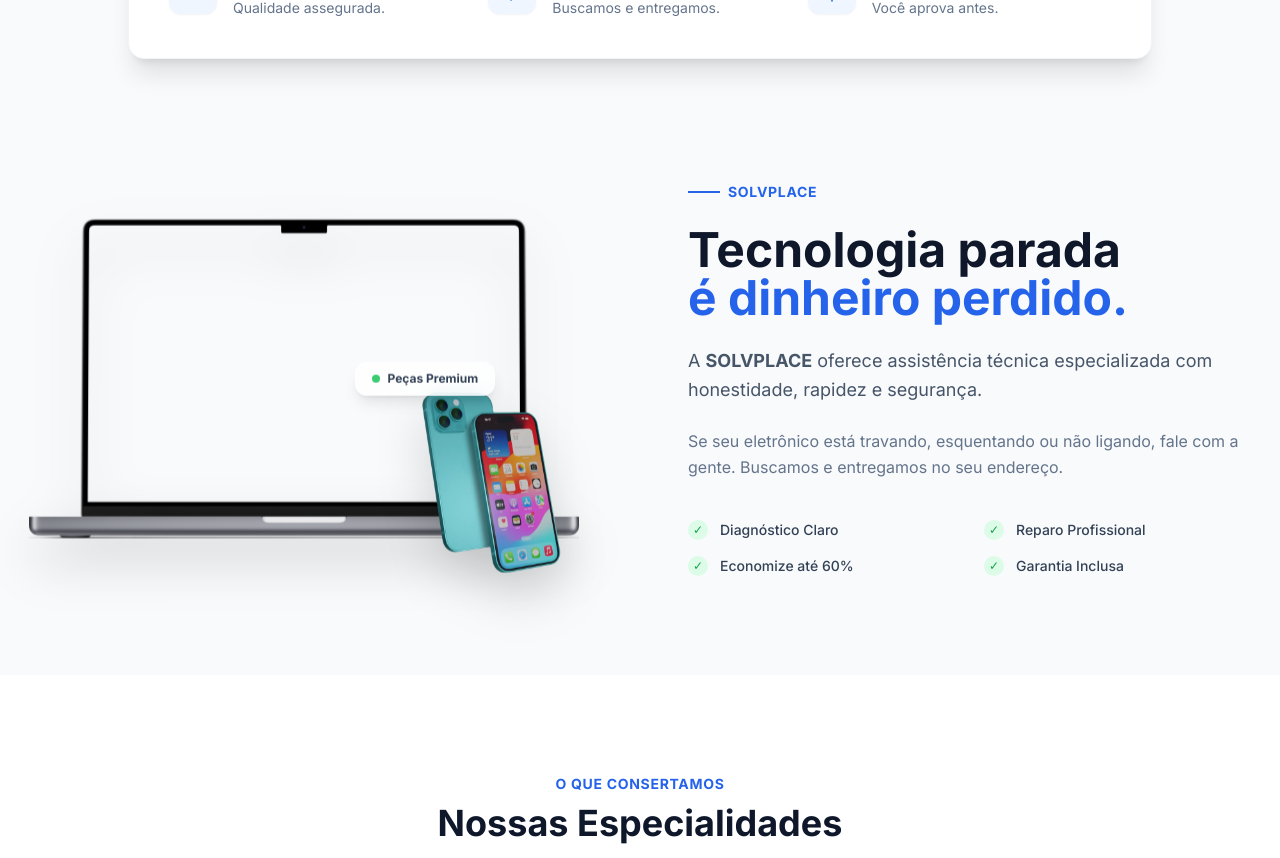
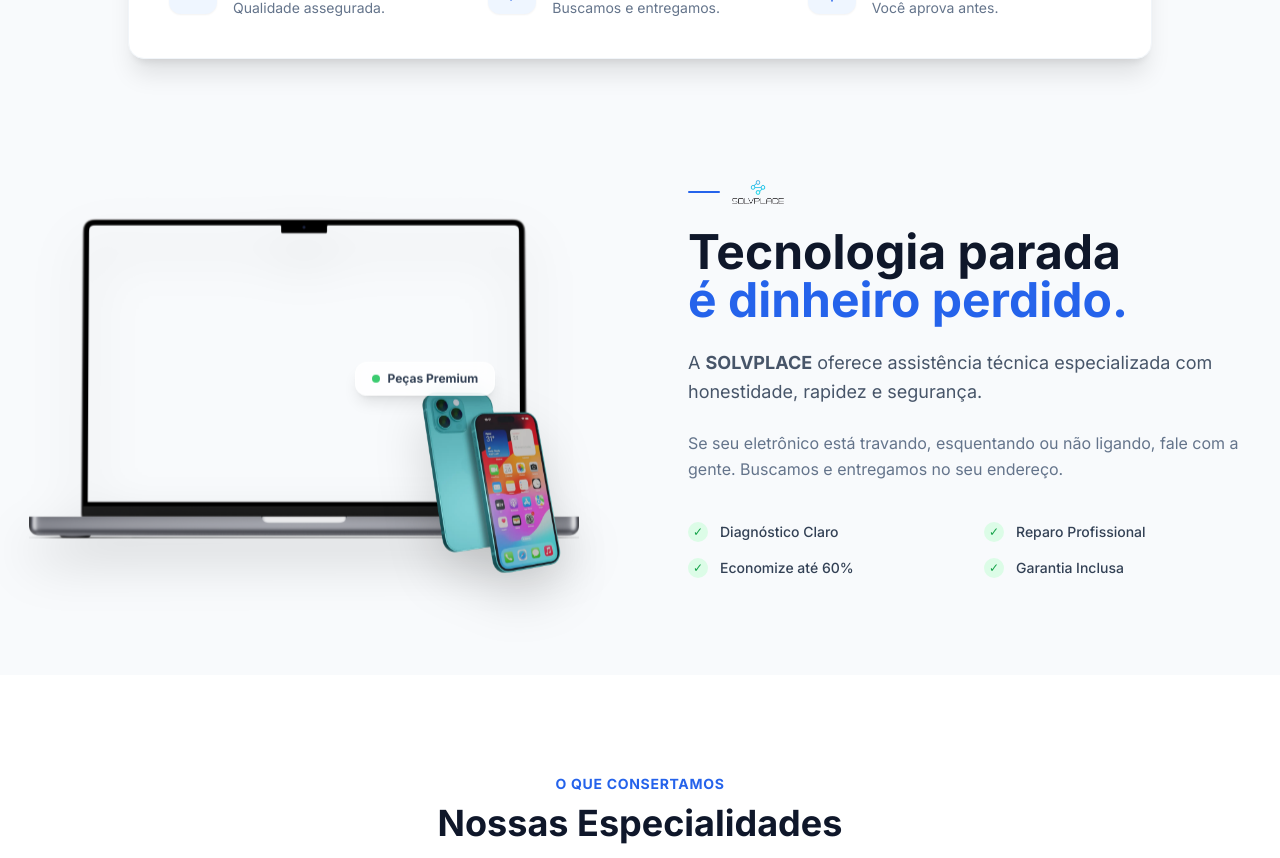
Before and after one commit to Healer101015/solvplace, a React (Create React App) app: page / in a window 1280 px wide. Shown: the part 960-1818 px from the top of the page. Built offline with nearby package versions, Linux system fonts and the light colour scheme.

Commit message:
mudança

```diff
--- /dev/null
+++ b/src/components/ValueProposition.jsx
@@ -0,0 +1,74 @@
+import React from 'react';
+
+// Importando as imagens necessárias
+import iphoneImg from '../assets/iphone.png';
+import macbookImg from '../assets/macbook.png';
+import solvBLogo from '../assets/solv.png';
+
+const ValueProposition = () => {
+    return (
+        <section className="py-10 pb-24 px-4 overflow-hidden">
+            {/* Estilos de animação específicos desta seção */}
+            <style>{`
+        @keyframes float-slow { 0%, 100% { transform: translateY(0px); } 50% { transform: translateY(-15px); } }
+        @keyframes float-medium { 0%, 100% { transform: translateY(0px); } 50% { transform: translateY(-10px); } }
+        .animate-float-slow { animation: float-slow 6s ease-in-out infinite; }
+        .animate-float-medium { animation: float-medium 5s ease-in-out infinite; }
+      `}</style>
+
+            <div className="max-w-7xl mx-auto flex flex-col-reverse lg:flex-row items-center gap-16 lg:gap-24">
+
+                {/* LADO ESQUERDO: IMAGENS FLUTUANTES */}
+                <div className="flex-1 w-full relative min-h-[400px] flex items-center justify-center">
+                    <div className="absolute top-1/2 left-1/2 -translate-x-1/2 -translate-y-1/2 w-[120%] h-[120%] bg-gradient-to-tr from-blue-100/50 to-cyan-100/50 rounded-full blur-3xl -z-10"></div>
+                    <div className="relative w-full max-w-[550px]">
+                        <div className="relative z-10 animate-float-slow">
+                            <img src={macbookImg} alt="MacBook Reparo" className="w-full h-auto drop-shadow-2xl" />
+                        </div>
+                        <div className="absolute -bottom-10 -right-4 w-[35%] z-20 animate-float-medium" style={{ animationDelay: '1s' }}>
+                            <img src={iphoneImg} alt="iPhone Reparo" className="w-full h-auto drop-shadow-2xl" />
+                            <div className="absolute -top-6 -left-12 bg-white/80 backdrop-blur border border-white/50 shadow-lg px-4 py-2 rounded-xl flex items-center gap-2">
+                                <span className="w-2 h-2 rounded-full bg-green-500 animate-pulse"></span>
+                                <span className="text-xs font-bold text-slate-700">Peças Premium</span>
+                            </div>
+                        </div>
+                    </div>
+                </div>
+
+                {/* LADO DIREITO: TEXTO E BENEFÍCIOS */}
+                <div className="flex-1 space-y-6">
+
+                    <div className="flex items-center gap-3">
+                        <span className="w-8 h-[2px] bg-blue-600 rounded-full"></span>
+                        <img src={solvBLogo} alt="SOLVPLACE" className="h-6 w-auto object-contain" />
+                    </div>
+
+                    <h2 className="text-3xl md:text-5xl font-bold text-slate-900 leading-tight">
+                        Tecnologia parada <br />
+                        <span className="text-blue-600">é dinheiro perdido.</span>
+                    </h2>
+
+                    <p className="text-lg text-slate-600 leading-relaxed">
+                        A <strong>SOLVPLACE</strong> oferece assistência técnica especializada com honestidade, rapidez e segurança.
+                    </p>
+
+                    <p className="text-base text-slate-500 leading-relaxed">
+                        Se seu eletrônico está travando, esquentando ou não ligando, fale com a gente. Buscamos e entregamos no seu endereço.
+                    </p>
+
+                    <div className="grid grid-cols-2 gap-4 pt-4">
+                        {["Diagnóstico Claro", "Reparo Profissional", "Economize até 60%", "Garantia Inclusa"].map((item, i) => (
+                            <div key={i} className="flex items-center gap-3">
+                                <div className="w-5 h-5 rounded-full bg-green-100 flex items-center justify-center text-green-600 text-xs shrink-0">✓</div>
+                                <span className="text-slate-700 font-medium text-sm">{item}</span>
+                            </div>
+                        ))}
+                    </div>
+                </div>
+
+            </div>
+        </section>
+    );
+};
+
+export default ValueProposition;
--- a/src/pages/Home.jsx
+++ b/src/pages/Home.jsx
@@ -3,11 +3,11 @@
 import Icon from '../components/Icon';
 import HeroSection from '../components/HeroSection';
 import SpecialtiesSection from '../components/SpecialtiesSection';
+import ValueProposition from '../components/ValueProposition'; // <--- NOVA IMPORTAÇÃO
 
-// Importando as imagens
-import iphoneImg from '../assets/iphone.png';
-import macbookImg from '../assets/macbook.png';
+// Importando logo (ainda usada no rodapé)
 import solvBLogo from '../assets/solvB.png';
+// Nota: iphoneImg e macbookImg foram removidos daqui pois foram para o componente novo
 
 const Home = () => {
   // Estado para o formulário de orçamento
@@ -87,14 +87,8 @@
         </div>
       )}
 
-      {/* ESTILOS DE ANIMAÇÃO LOCAIS */}
+      {/* ESTILOS GLOBAIS DE ANIMAÇÃO (Botão WhatsApp) */}
       <style>{`
-        @keyframes float-slow { 0%, 100% { transform: translateY(0px); } 50% { transform: translateY(-15px); } }
-        @keyframes float-medium { 0%, 100% { transform: translateY(0px); } 50% { transform: translateY(-10px); } }
-        .animate-float-slow { animation: float-slow 6s ease-in-out infinite; }
-        .animate-float-medium { animation: float-medium 5s ease-in-out infinite; }
-
-        /* Animações do Botão WhatsApp */
         @keyframes bounce-slow {
             0%, 100% { transform: translateY(0); }
             50% { transform: translateY(-5px); }
@@ -108,8 +102,8 @@
         }
         .animate-fade-in-up {
             animation: fade-in-up 1s ease-out forwards;
-            animation-delay: 2s; /* Aparece depois de 2 segundos */
-            opacity: 0; /* Começa invisível para rodar a animação */
+            animation-delay: 2s;
+            opacity: 0;
             animation-fill-mode: forwards;
         }
       `}</style>
@@ -133,45 +127,10 @@
         </div>
       </section>
 
-      {/* TEXTO DESTAQUE */}
-      <section className="py-10 pb-24 px-4 overflow-hidden">
-        <div className="max-w-7xl mx-auto flex flex-col-reverse lg:flex-row items-center gap-16 lg:gap-24">
-          <div className="flex-1 w-full relative min-h-[400px] flex items-center justify-center">
-            <div className="absolute top-1/2 left-1/2 -translate-x-1/2 -translate-y-1/2 w-[120%] h-[120%] bg-gradient-to-tr from-blue-100/50 to-cyan-100/50 rounded-full blur-3xl -z-10"></div>
-            <div className="relative w-full max-w-[550px]">
-              <div className="relative z-10 animate-float-slow">
-                <img src={macbookImg} alt="MacBook Reparo" className="w-full h-auto drop-shadow-2xl" />
-              </div>
-              <div className="absolute -bottom-10 -right-4 w-[35%] z-20 animate-float-medium" style={{ animationDelay: '1s' }}>
-                <img src={iphoneImg} alt="iPhone Reparo" className="w-full h-auto drop-shadow-2xl" />
-                <div className="absolute -top-6 -left-12 bg-white/80 backdrop-blur border border-white/50 shadow-lg px-4 py-2 rounded-xl flex items-center gap-2">
-                  <span className="w-2 h-2 rounded-full bg-green-500 animate-pulse"></span>
-                  <span className="text-xs font-bold text-slate-700">Peças Premium</span>
-                </div>
-              </div>
-            </div>
-          </div>
-          <div className="flex-1 space-y-6">
-            <span className="text-blue-600 font-bold uppercase tracking-wider text-sm flex items-center gap-2">
-              <span className="w-8 h-[2px] bg-blue-600"></span>
-              SOLVPLACE
-            </span>
-            <h2 className="text-3xl md:text-5xl font-bold text-slate-900 leading-tight">Tecnologia parada <br /><span className="text-blue-600">é dinheiro perdido.</span></h2>
-            <p className="text-lg text-slate-600 leading-relaxed">A <strong>SOLVPLACE</strong> oferece assistência técnica especializada com honestidade, rapidez e segurança.</p>
-            <p className="text-base text-slate-500 leading-relaxed">Se seu eletrônico está travando, esquentando ou não ligando, fale com a gente. Buscamos e entregamos no seu endereço.</p>
-            <div className="grid grid-cols-2 gap-4 pt-4">
-              {["Diagnóstico Claro", "Reparo Profissional", "Economize até 60%", "Garantia Inclusa"].map((item, i) => (
-                <div key={i} className="flex items-center gap-3">
-                  <div className="w-5 h-5 rounded-full bg-green-100 flex items-center justify-center text-green-600 text-xs shrink-0">✓</div>
-                  <span className="text-slate-700 font-medium text-sm">{item}</span>
-                </div>
-              ))}
-            </div>
-          </div>
-        </div>
-      </section>
+      {/* ================= PROPOSTA DE VALOR (NOVO COMPONENTE) ================= */}
+      <ValueProposition />
 
-      {/* COMPONENTE DE ESPECIALIDADES */}
+      {/* ESPECIALIDADES */}
       <SpecialtiesSection />
 
       {/* COMO FUNCIONA */}
@@ -248,20 +207,17 @@
         </div>
       </section>
 
-      {/* --- BOTÃO WHATSAPP FLUTUANTE COM DESTAQUE "CONSULTE COM O TÉCNICO" --- */}
+      {/* BOTÃO WHATSAPP FLUTUANTE */}
       <div className="fixed bottom-6 right-6 z-50 flex items-center gap-3 animate-fade-in-up">
-        {/* Balão de Texto (Agora visível em mobile também) */}
+        {/* Balão de Texto */}
         <div className="bg-white text-slate-800 px-4 py-2 rounded-xl shadow-lg border border-slate-100 animate-bounce-slow origin-right relative">
-          <span className="font-bold text-sm">Consulte com o técnico</span>
-          {/* Seta do balão */}
+          <span className="font-bold text-sm">Consulte o técnico</span>
           <div className="absolute top-1/2 -right-2 -translate-y-1/2 w-0 h-0 border-t-8 border-t-transparent border-l-8 border-l-white border-b-8 border-b-transparent"></div>
         </div>
 
         {/* Botão Pulsante */}
         <div className="relative group">
-          {/* Círculo de pulso (ping) */}
           <div className="absolute inset-0 bg-green-500 rounded-full animate-ping opacity-75"></div>
-          {/* Componente do Botão */}
           <div className="relative transition-transform duration-300 transform group-hover:scale-110">
             <WhatsAppButton />
           </div>
```
